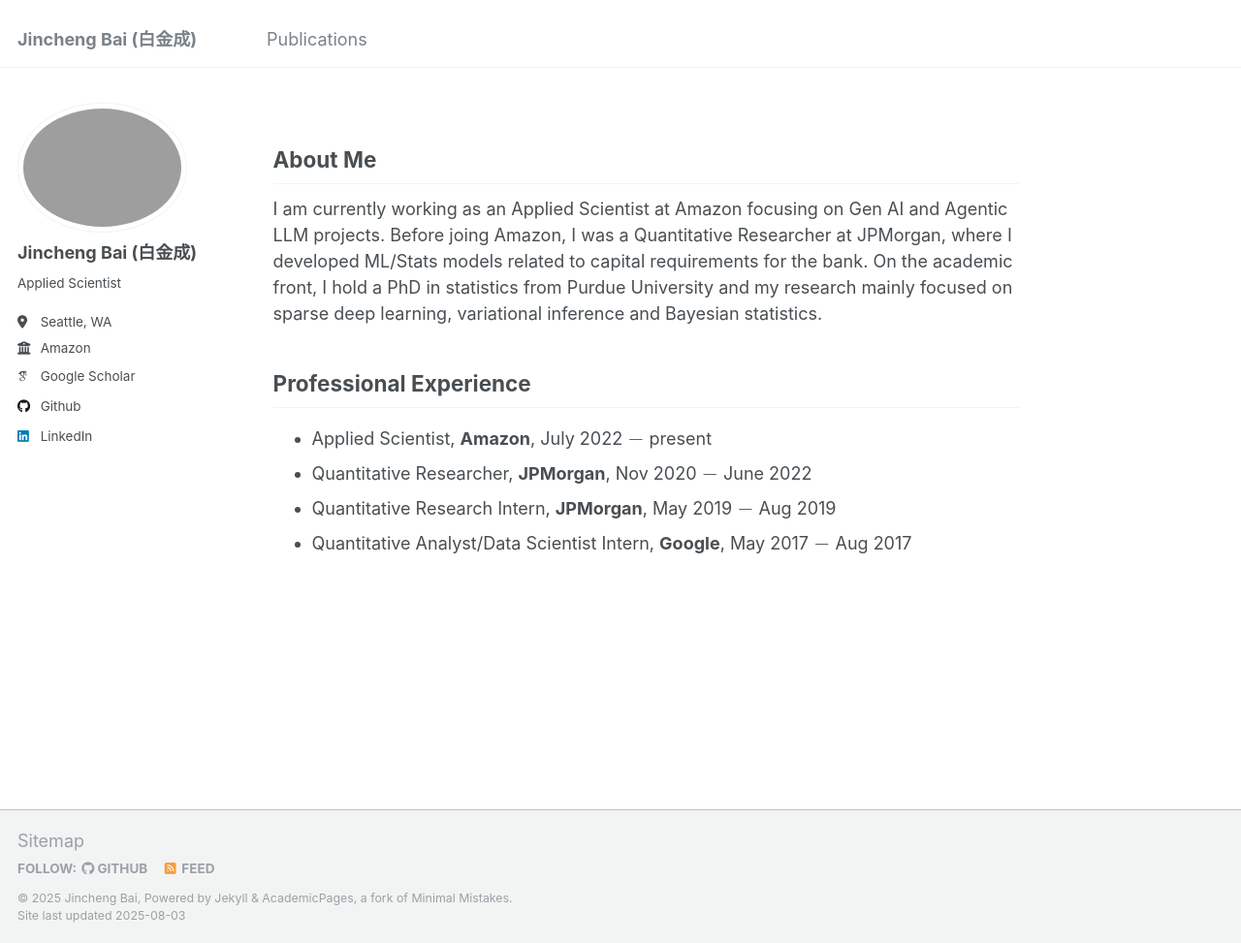
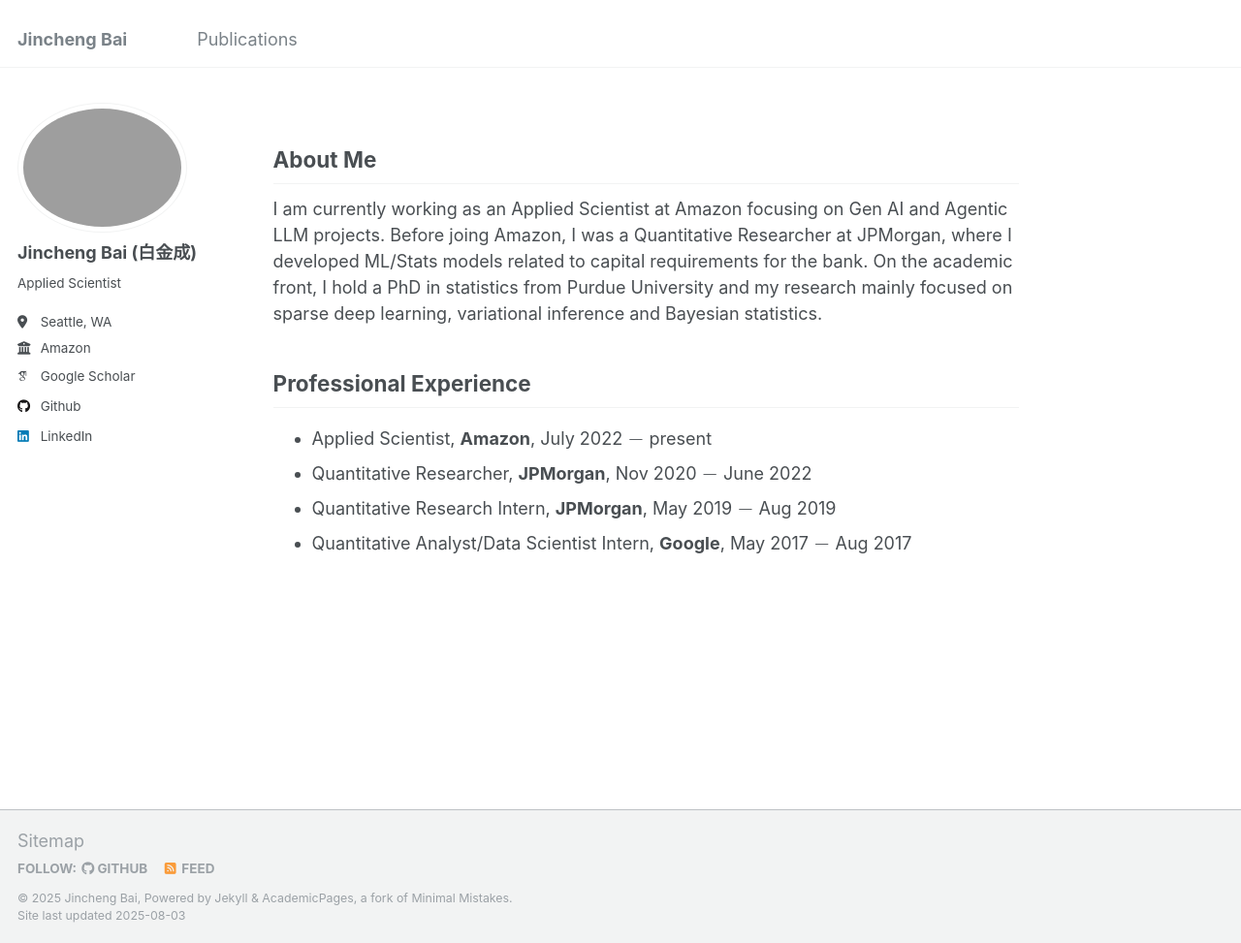
Before and after one commit to JinchengBai/JinchengBai.github.io, a Jekyll site: the page built from _pages/about.md, in a window 1280 px wide and 973 px high. Shown: the whole window at 97% size. Built offline with Jekyll 4.4.1, drawn with Linux system fonts in a browser that asks for light colours; some web fonts are replaced.

Commit message:
Change title

```diff
--- a/_config.yml
+++ b/_config.yml
@@ -8,7 +8,7 @@
 
 # Basic Site Settings
 locale                   : "en-US"
-title                    : "Jincheng Bai (白金成)"
+title                    : "Jincheng Bai"
 title_separator          : "-"
 name                     : &name "Jincheng Bai"
 description              : &description "personal description"
```
